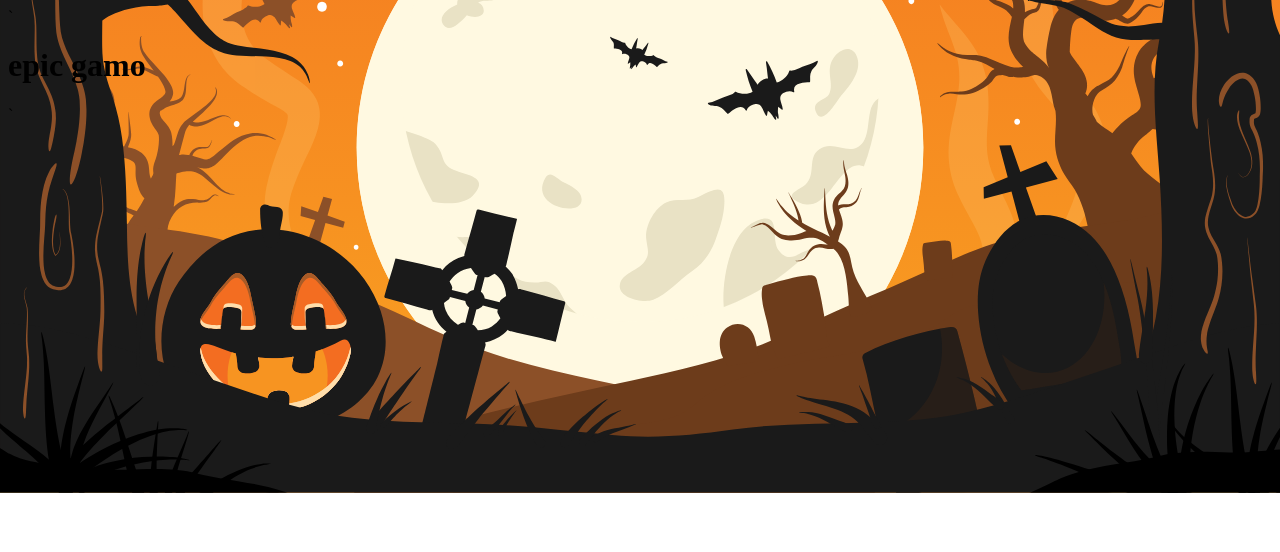
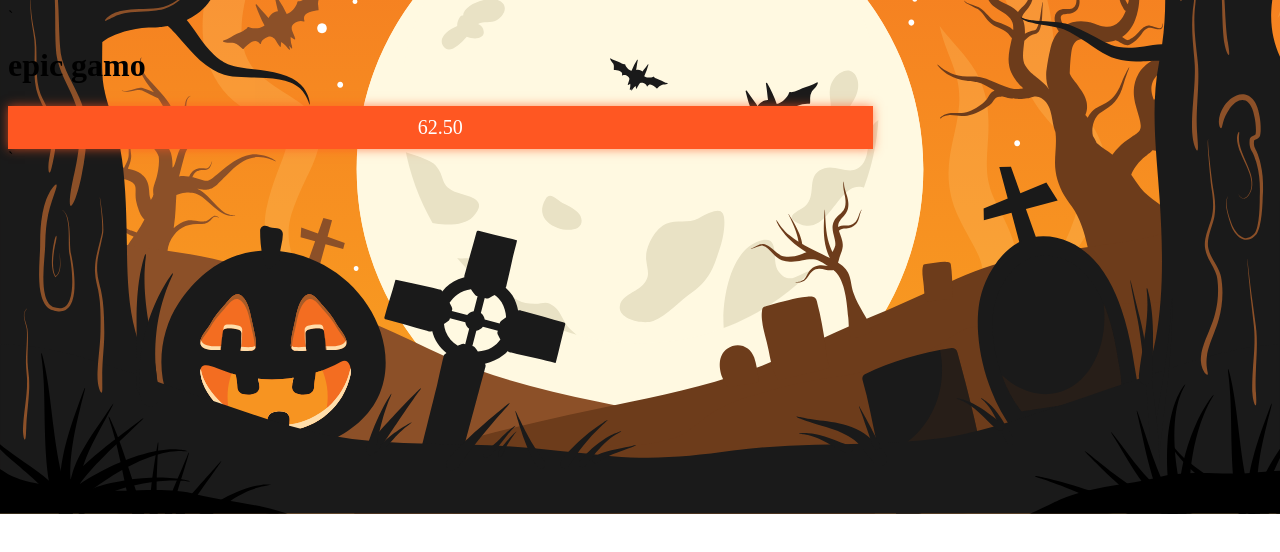
Before and after one commit to NutchapolSal/osproject, a SvelteKit app: page /game in a window 1280 px wide. Shown: the top 552 px of the page. Built offline with nearby package versions, Linux system fonts and the light colour scheme.

Commit message:
time bar

```diff
--- a/src/routes/game/+page.svelte
+++ b/src/routes/game/+page.svelte
@@ -1 +1,57 @@
 <h1>epic gamo</h1>
+<script>
+	let energyLevel = 100; // ระดับพลังงานเริ่มต้น
+	let timerInterval = setInterval(updateTimer, 1);
+
+	function stopTimer() {
+		clearInterval(timerInterval);
+	}
+
+	function resetTimer() {
+		clearInterval(timerInterval);
+		energyLevel = 100;
+	}
+
+	function updateTimer() {
+		if (energyLevel > 0.02) {
+			energyLevel -= 0.02;
+		} else {
+			stopTimer();
+		}
+
+		// เปลี่ยนสีเมื่อ energyLevel ต่ำกว่าหรือเท่ากับ 40
+		// if (energyLevel <= 90) {
+		// 	const energyBar = document.querySelector('.energy-bar');
+		// 	if (energyBar) {
+		// 		if (energyLevel <= 90) {
+		// 			energyBar.classList.add('.energy-bar.low');
+		// 		}
+		// 	}
+		// 	if (energyLevel > 0) {
+		// 		energyLevel -= 0.02;
+		// 	} else {
+		// 		stopTimer();
+		// 	}
+		// }
+	}
+</script>
+
+<div class="energy-bar" style="width: {energyLevel}%">
+	{energyLevel.toFixed(2)}
+</div>
+
+<style>
+	.energy-bar {
+		background-color: #ff5722; /* สีส้มเข้ม */
+		color: #fff;
+		text-align: center;
+		font-size: 20px;
+		padding: 10px;
+		transition: width 0.5s; /* เพิ่มเอฟเฟกต์การเปลี่ยนรูปแบบ */
+		box-shadow: 0 0 10px rgba(255, 87, 34, 0.7); /* เพิ่มเอฟเฟกต์เงา */
+	}
+
+	/* .energy-bar.low { */
+		/* background-color: #711308; สีแดงเข้มเมื่อพลังงานน้อย */
+	/* } */
+</style>
```
